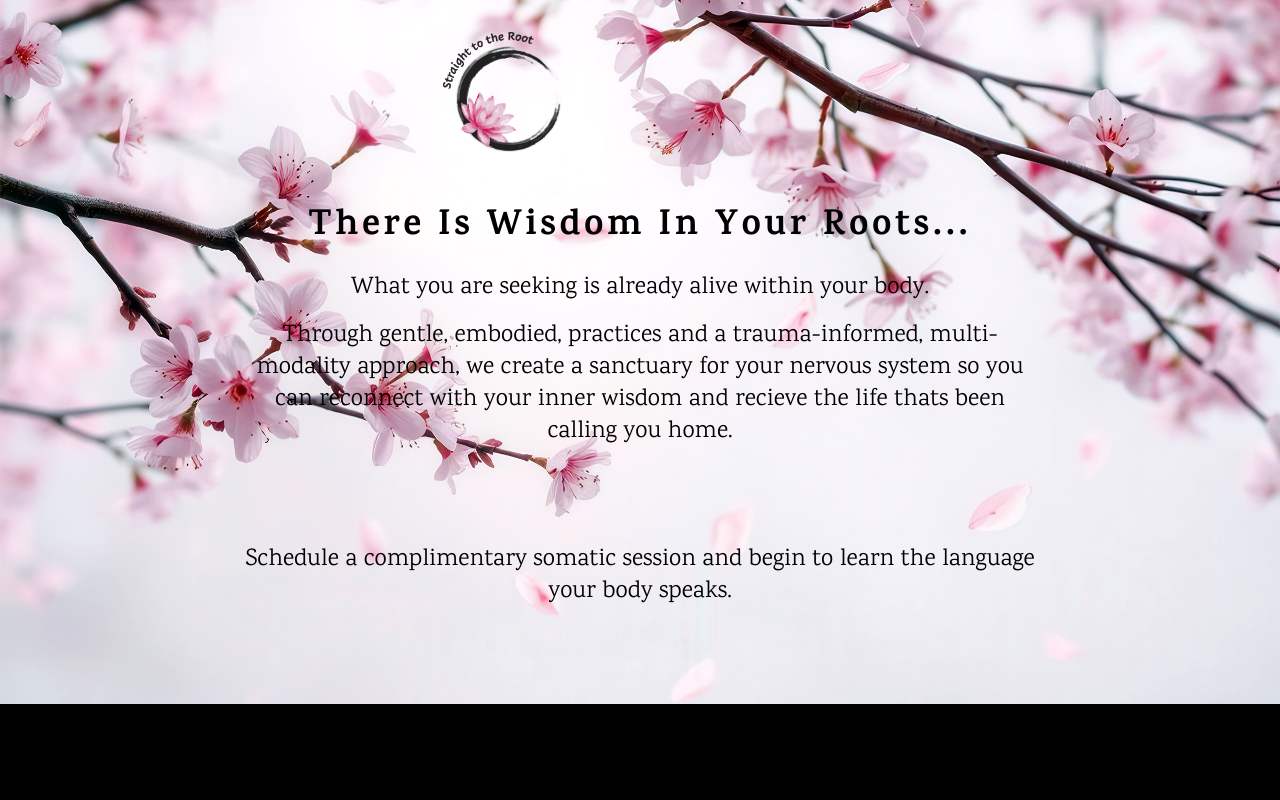
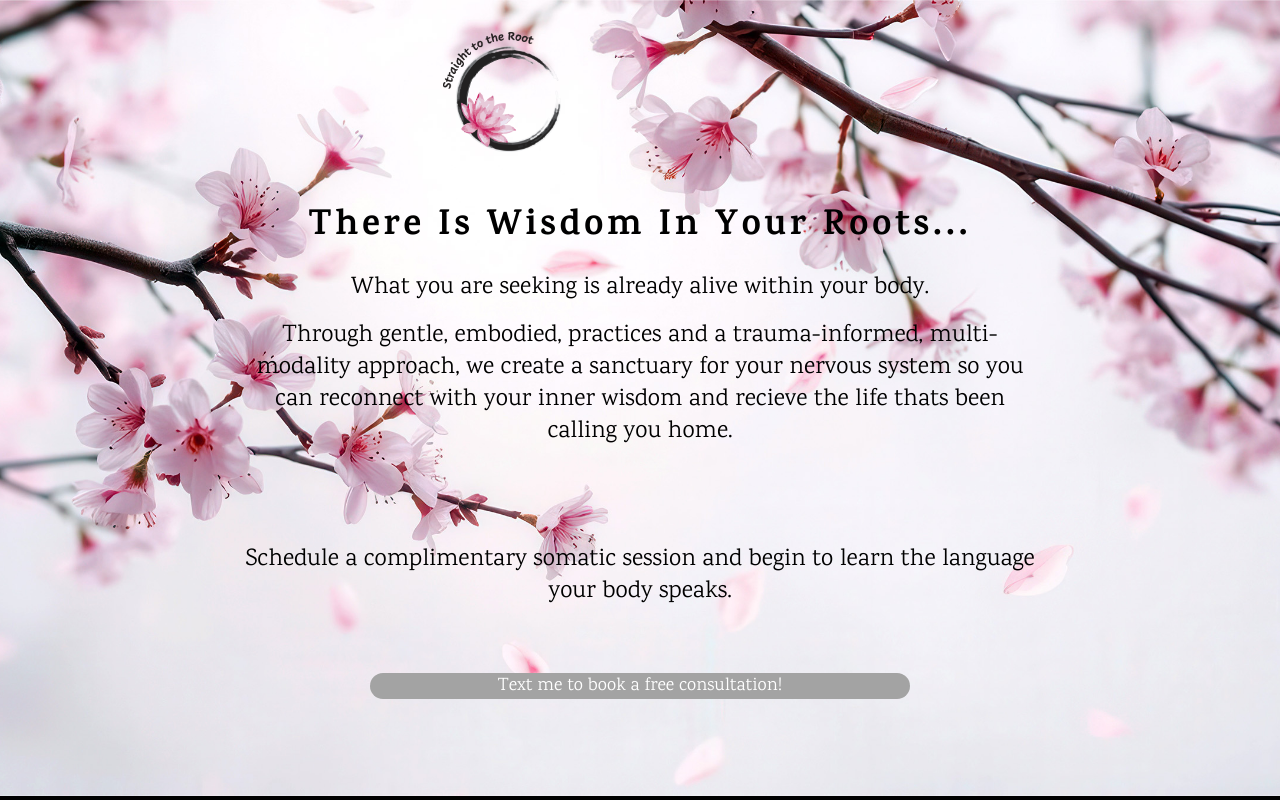
Before and after one commit to maximillianham/momsite, a Next.js app: page / in a window 1280 px wide. Shown: the top 800 px of the page. Built offline with nearby package versions, Linux system fonts and the light colour scheme; a web font is replaced by a local one.

Commit message:
added new link to carrie cell

```diff
--- a/src/app/page.tsx
+++ b/src/app/page.tsx
@@ -53,11 +53,23 @@ export default function Home() {
               system so you can reconnect with your inner wisdom and recieve the
               life thats been calling you home.
             </p>
-            <p className="pt-24">
+            <p className="pt-24 pb-16">
               Schedule a complimentary somatic session and begin to learn the
               language your body speaks.
             </p>
           </h1>
+          <div className="">
+            <div className="">
+              <a
+                href="tel:+19494339364"
+                target="_blank"
+                rel="noopener noreferrer"
+                className="text-white text-lg bg-neutral-400 hover:bg-pink-400 rounded-full text-center text-neutral-60 hover:text-white hover:underline px-32"
+              >
+                Text me to book a free consultation!
+              </a>
+            </div>
+          </div>
         </div>
       </section>
 
@@ -145,9 +157,10 @@ export default function Home() {
           </p>
           <h4> Somatic EMDR </h4>
           <p className="text-2xl">
-            Combines traditional Eye Movement Desensitization and Reprocessing
+            CCombines traditional Eye Movement Desensitization and Reprocessing
             (EMDR) with body-centered somatic psychology to treat trauma stored
-            in the nervous system.
+            in the nervous system. So the past can finally feel like it&apos;s
+            in the past, not something you&apos;re still living inside of.
           </p>
           <h4>The body&apos;s story through Somatic Experiencing.</h4>
           <p className="text-2xl">
```
